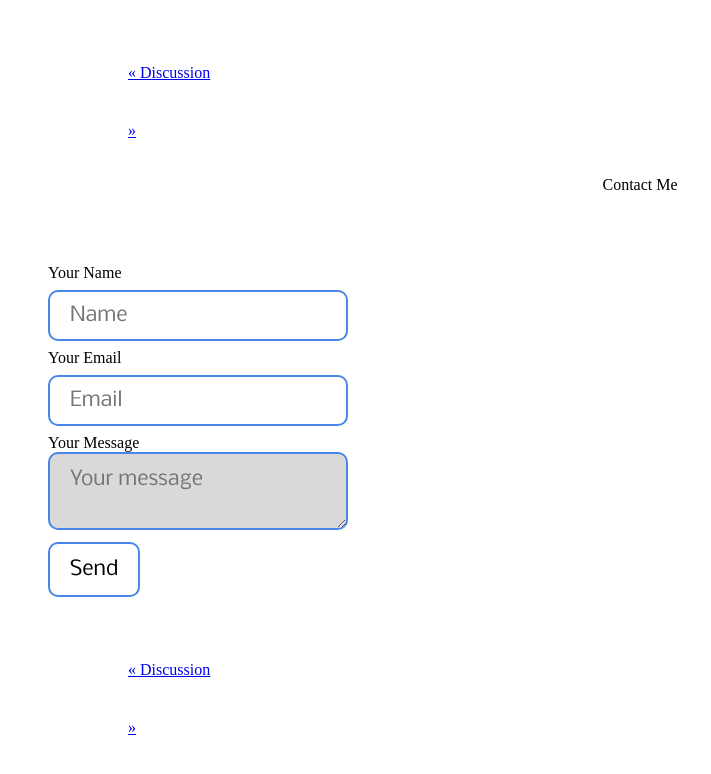
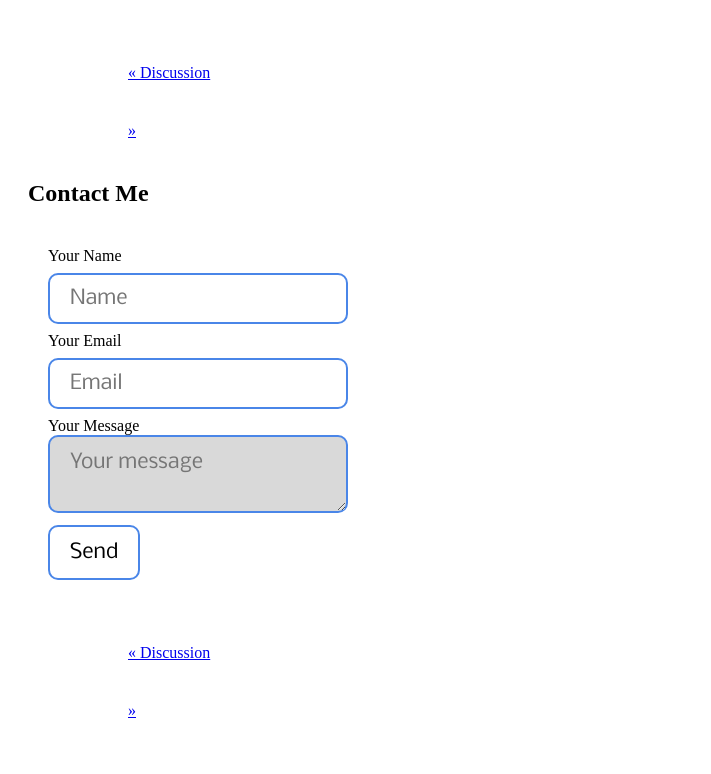
Before and after one commit to trebor2/trebor2.github.io, a Jekyll site: the page built from _posts/2016-11-13-contact.md, in a window 1280 px wide. Shown: the top 774 px of the page, without its empty margins (0-711 px from the left). Built offline with Jekyll 4.4.1, drawn with Linux system fonts in a browser that asks for light colours.

Commit message:
Update 2016-11-13-contact.md

```diff
--- a/_posts/2016-11-13-contact.md
+++ b/_posts/2016-11-13-contact.md
@@ -74,10 +74,9 @@ div {
     padding: 20px;
 }
 </style>
+# Contact Me
 <div>
     <form id="contactform" action="https://formspree.io/rbm@awstrol.com" method="POST">
-        <br>
-        <p style="text-align: center; position: relative; top: -6vh;"> Contact Me </p>
         <label for="name">Your Name</label>
         <br>
         <input type="text" name="name" placeholder="Name">
```
